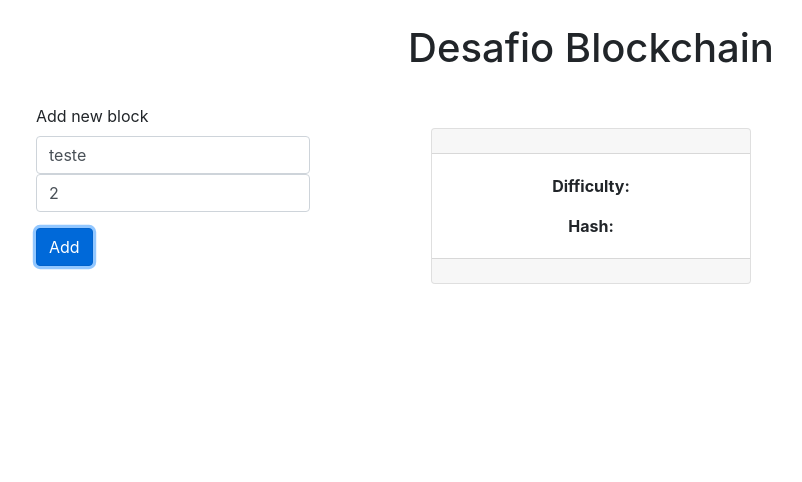
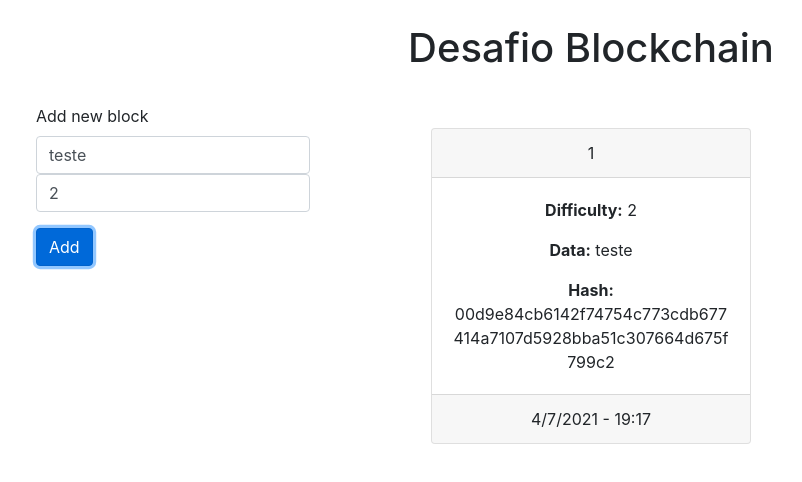
Before and after one commit to gabrielCouto26/desafio-blockchain, a React app: page / in a window 1280 px wide. Both pictures are taken after a click on the button "Add". Shown: the top 482 px of the page, without its empty margins (49-851 px from the left). Built offline with nearby package versions, Linux system fonts and the light colour scheme.

Commit message:
corrige descontruçao de this.props.block

```diff
--- a/src/components/Block.js
+++ b/src/components/Block.js
@@ -9,7 +9,7 @@ class Block extends React.Component {
     }
 
     render(){
-        let {index, difficulty, data, hash, timestamp} = this.props
+        let {index, difficulty, data, hash, timestamp} = this.props.block
         return (
             <>
                 { index > 1
@@ -25,7 +25,7 @@ class Block extends React.Component {
                             <strong>Difficulty:</strong> {difficulty}
                         </Card.Text>
                         <Card.Text>
-                            {data}
+                            <strong>Data:</strong> {data}
                         </Card.Text>
                         <Card.Text>
                             <strong>Hash:</strong> {hash}
```
